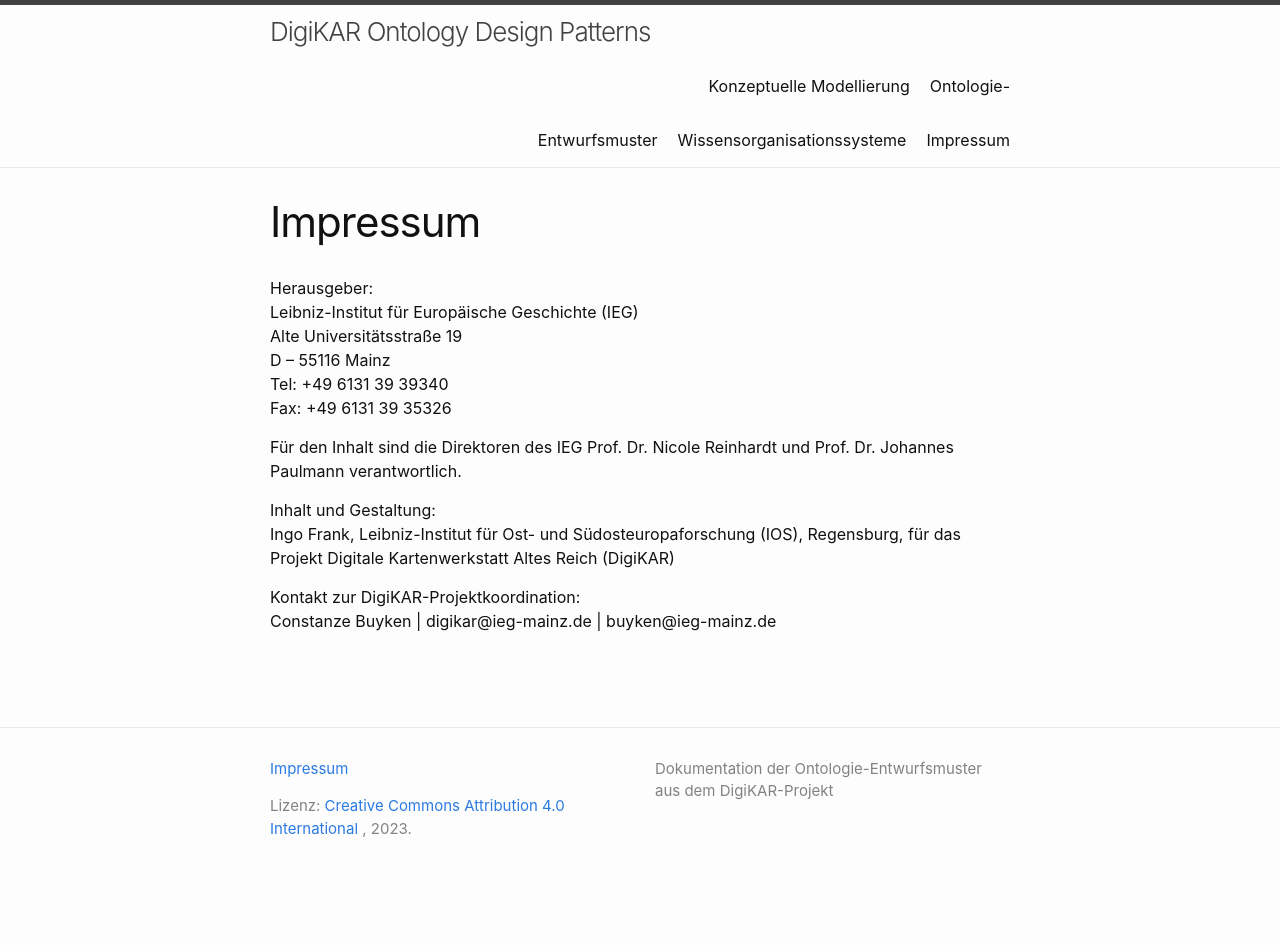
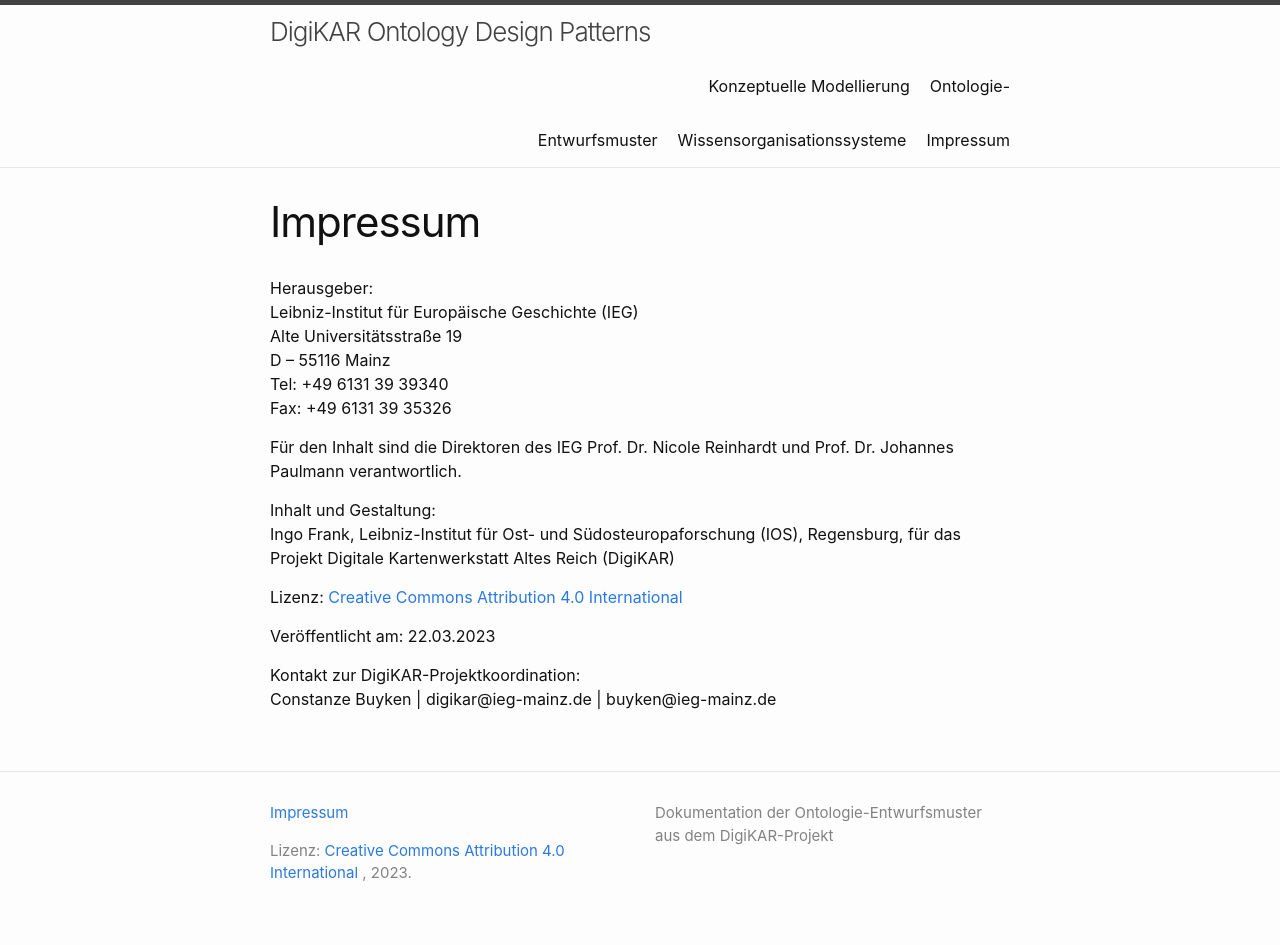
Before and after one commit to ieg-dhr/DigiKAR-Ontology-Design, a Jekyll site: the page built from impr.md, in a window 1280 px wide. Built offline with Jekyll 4.4.1, drawn with Linux system fonts in a browser that asks for light colours; before the commit the page ends 900 px from its top, so only the background shows below that.

Commit message:
Update impr.md

```diff
--- a/impr.md
+++ b/impr.md
@@ -16,5 +16,10 @@
 Inhalt und Gestaltung: \
 Ingo Frank, Leibniz-Institut für Ost- und Südosteuropaforschung (IOS), Regensburg, für das Projekt Digitale Kartenwerkstatt Altes Reich (DigiKAR)
 
+
+Lizenz: <a rel="license" href="http://creativecommons.org/licenses/by/4.0/">Creative Commons Attribution 4.0 International </a>
+
+Veröffentlicht am: 22.03.2023
+
 Kontakt zur DigiKAR-Projektkoordination: \
 Constanze Buyken | digikar@ieg-mainz.de | buyken@ieg-mainz.de
```
